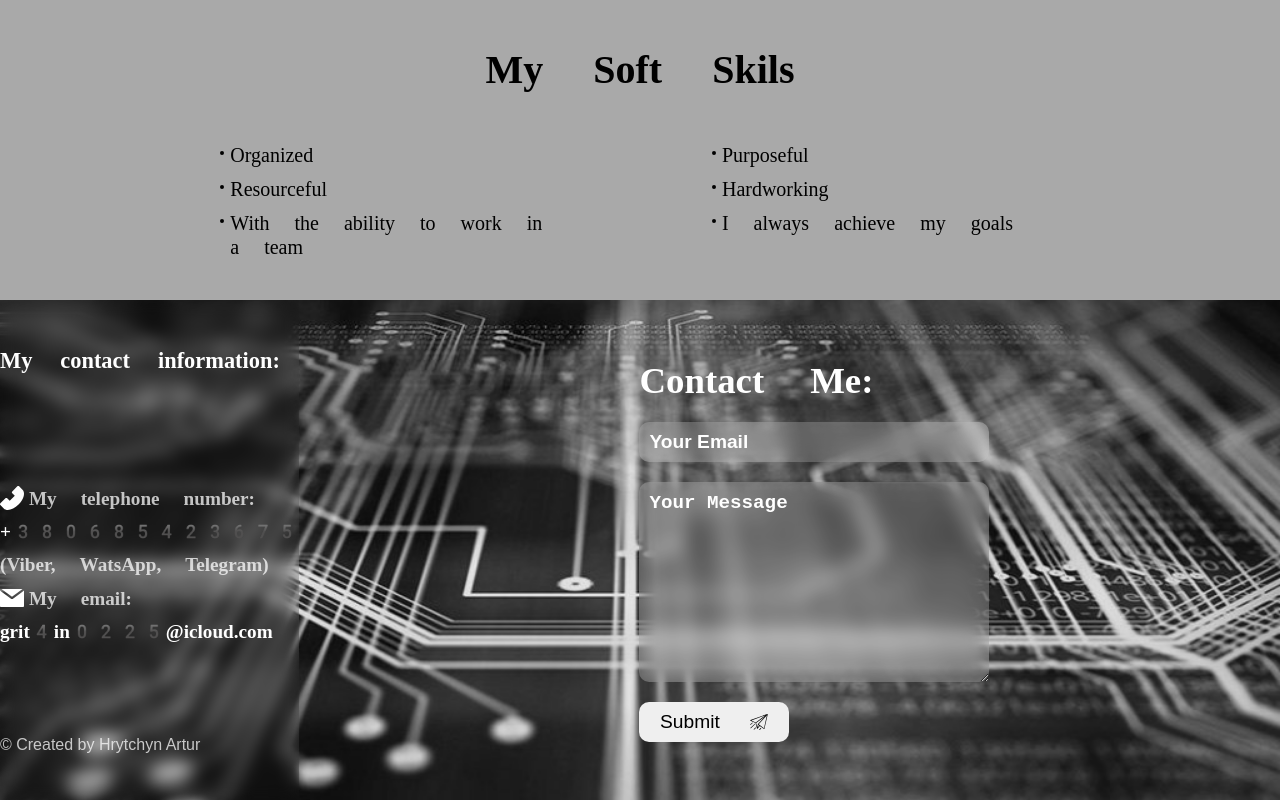
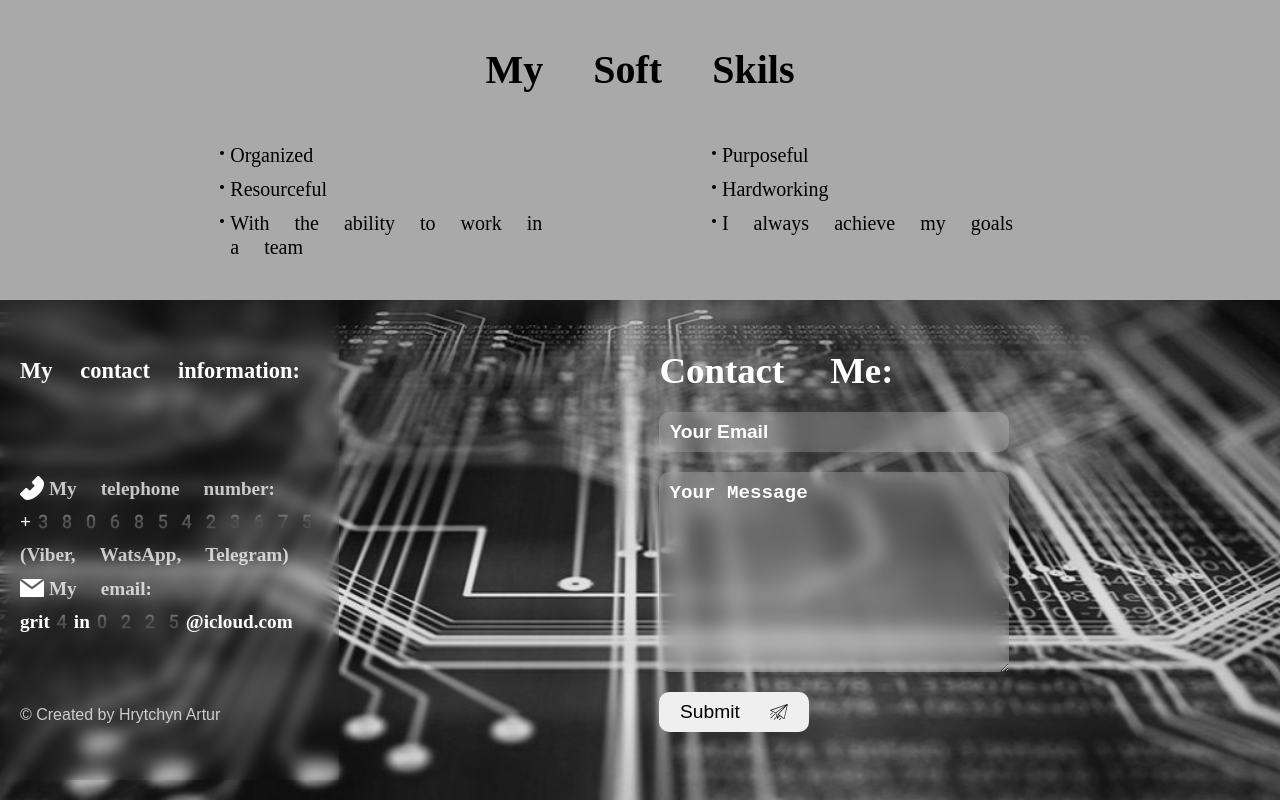
Before and after one commit to gritchin-artur/MyPortfolio, a React (Create React App) app: page / in a window 1280 px wide. Shown: the part 1899-2699 px from the top of the page. Built offline with nearby package versions, Linux system fonts and the light colour scheme; no server answers.

Commit message:
corrected

```diff
--- a/src/components/blocs/contacts/contacts.styled.js
+++ b/src/components/blocs/contacts/contacts.styled.js
@@ -11,22 +11,25 @@ export const ContactsContainer = styled.div`
   box-sizing: border-box;
   display: grid;
    gap: 50px;
+   padding-bottom: 20px;
 
         @media only screen and (min-width: 768px) {
     display: flex;
  height: 500px;
+
   }
 
   .ContentContainer {
     height: 100%;
-    width: 100%;
+    /* width: 100%; */
     backdrop-filter: blur(8px);
     -webkit-backdrop-filter: blur(10px);
           display: flex;
       gap: 20px;
       justify-content: center;
+      padding: 20px;
+      box-sizing: border-box;
     @media only screen and (min-width: 768px) {
-
        width: 30%;
     }
   }
--- a/src/components/blocs/header/header.js
+++ b/src/components/blocs/header/header.js
@@ -104,7 +104,7 @@ export default function Header() {
   }, [isOpen]);
 
   return (
-    <HeaderMainContainer open={isOpen}>
+    <HeaderMainContainer open={isOpen} isPortfolioVisible={isPortfolioVisible}>
       <div className="BurgerMenu" onClick={toggleMenu}>
         {/* <span className="BurgerLine" /> */}
         <span className="BurgerLine" style={{ position: "relative", top: 0 }} />
--- a/src/components/blocs/header/header.styled.js
+++ b/src/components/blocs/header/header.styled.js
@@ -79,7 +79,7 @@ padding: 20px 40px;
     @media only screen and (max-width: 768px) {
       width: 30px;
       height: 4px;
-      background-color: white;
+      background-color: ${({isPortfolioVisible}) => isPortfolioVisible? "grey" : "white"};
       transition: transform 0.3s ease, opacity 0.3s ease, top 0.3s ease;
 
       ${({ open }) =>
--- a/src/components/blocs/main/main.js
+++ b/src/components/blocs/main/main.js
@@ -40,7 +40,7 @@ export default function Main() {
 
   const animationPropsRight = useSpring({
     opacity: scrollY > 100 ? 0 : 1,
-    transform: scrollY > 100 ? "translateX(100px)" : "translateX(0)",
+    transform: scrollY > 100 ? "translateX(10px)" : "translateX(0)",
   });
 
   return (
--- a/src/components/blocs/main/main.styled.js
+++ b/src/components/blocs/main/main.styled.js
@@ -15,6 +15,10 @@ export const MainContainer = styled.div`
     display: grid;
     gap: 20px;
     height: 1000px;
+  }
+
+  .ContentContainer{
+    box-sizing: border-box;
   }
 
   .MyPhoto {
@@ -61,6 +65,10 @@ export const MainContainer = styled.div`
     font-size: 33px;
     font-weight: 900;
     line-height: 1.2;
+
+        @media only screen and (max-width: 500px) {
+margin: 0;
+    }
   }
 
   .TitleIconContacts {
```
